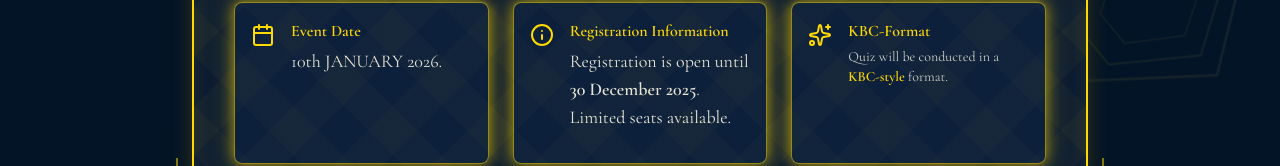
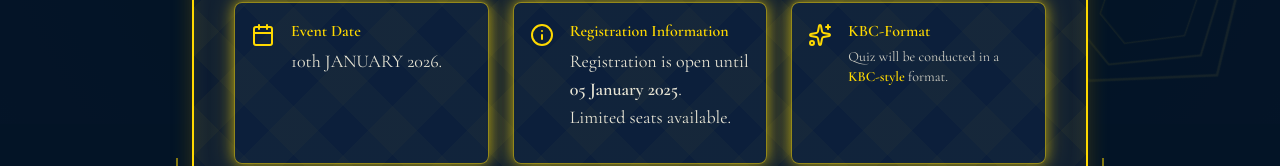
Before and after one commit to syedhannaninfo-81/registration-page, a React (Create React App) app: page / in a window 1280 px wide. Shown: the part 676-842 px from the top of the page. Built offline with nearby package versions, Linux system fonts and the light colour scheme.

Commit message:
Update EventDetails.jsx

```diff
--- a/src/components/EventDetails.jsx
+++ b/src/components/EventDetails.jsx
@@ -79,7 +79,7 @@ export const EventDetails = () => {
                 <div>
                   <h3 className="font-semibold text-[hsl(var(--gold))] mb-1">Registration Information</h3>
                   <p className="text-base sm:text-lg text-[hsl(var(--foreground))]/90 leading-relaxed mb-4">
-                    Registration is open until <b>30 December 2025</b>.
+                    Registration is open until <b>05 January 2025</b>.
                     <br />
                     Limited seats available.
                   </p>
```
